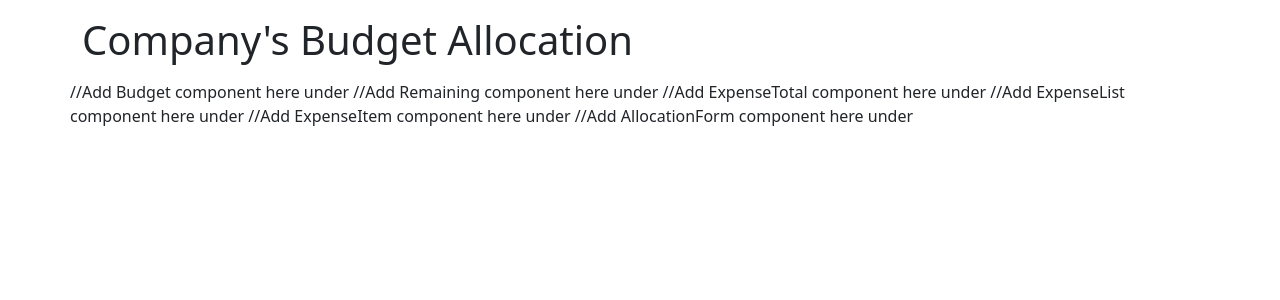
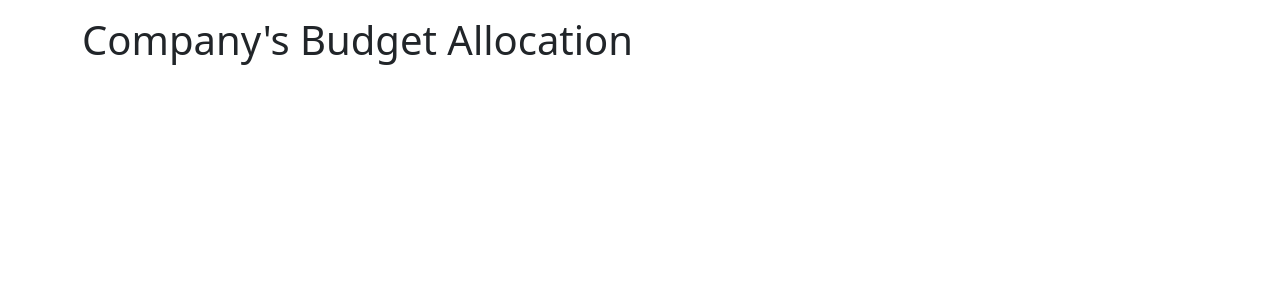
Before and after one commit to asilenced/react_budget_app, a React (Create React App) app: page / in a window 1280 px wide. Shown: the top 300 px of the page. Built offline with nearby package versions, Linux system fonts and the light colour scheme.

Commit message:
Update App.js

```diff
--- a/src/App.js
+++ b/src/App.js
@@ -15,18 +15,19 @@ const App = () => {
             <div className='container'>
                 <h1 className='mt-3'>Company's Budget Allocation</h1>
                     <div className='row mt-3'>
-                        //Add Budget component here under
+                        {/* Add Budget component here under */}
 
-                        //Add Remaining component here under
+                        {/* Add Remaining component here under */}
 
-                        //Add ExpenseTotal component here under
+                        {/* Add ExpenseTotal component here under */}
 
-                        //Add ExpenseList component here under
+                        {/* Add ExpenseList component here under */}
 
-                        //Add ExpenseItem component here under
+                        {/* Add ExpenseItem component here under */}
 
-                        //Add AllocationForm component here under
-                    </div>
+                        {/* Add AllocationForm component here under */}
+
+                </div>
             </div>
         </AppProvider>
     );
```
